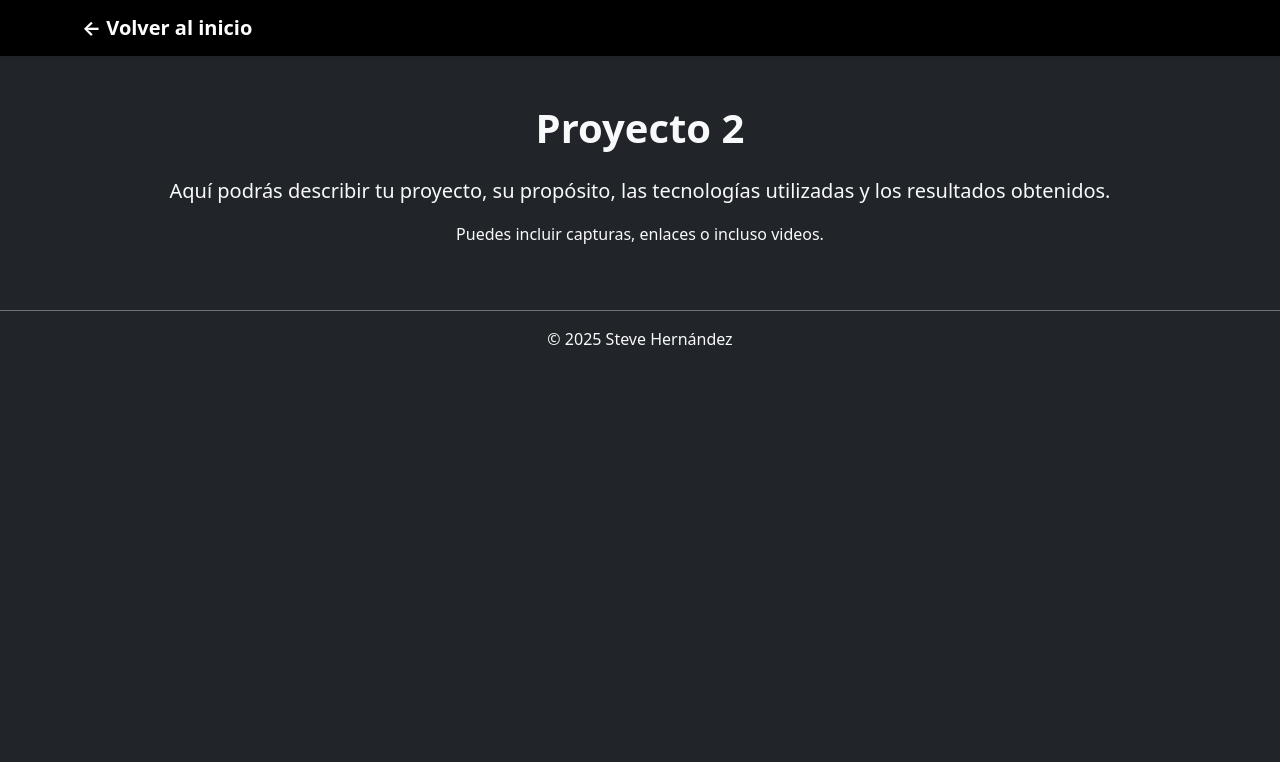
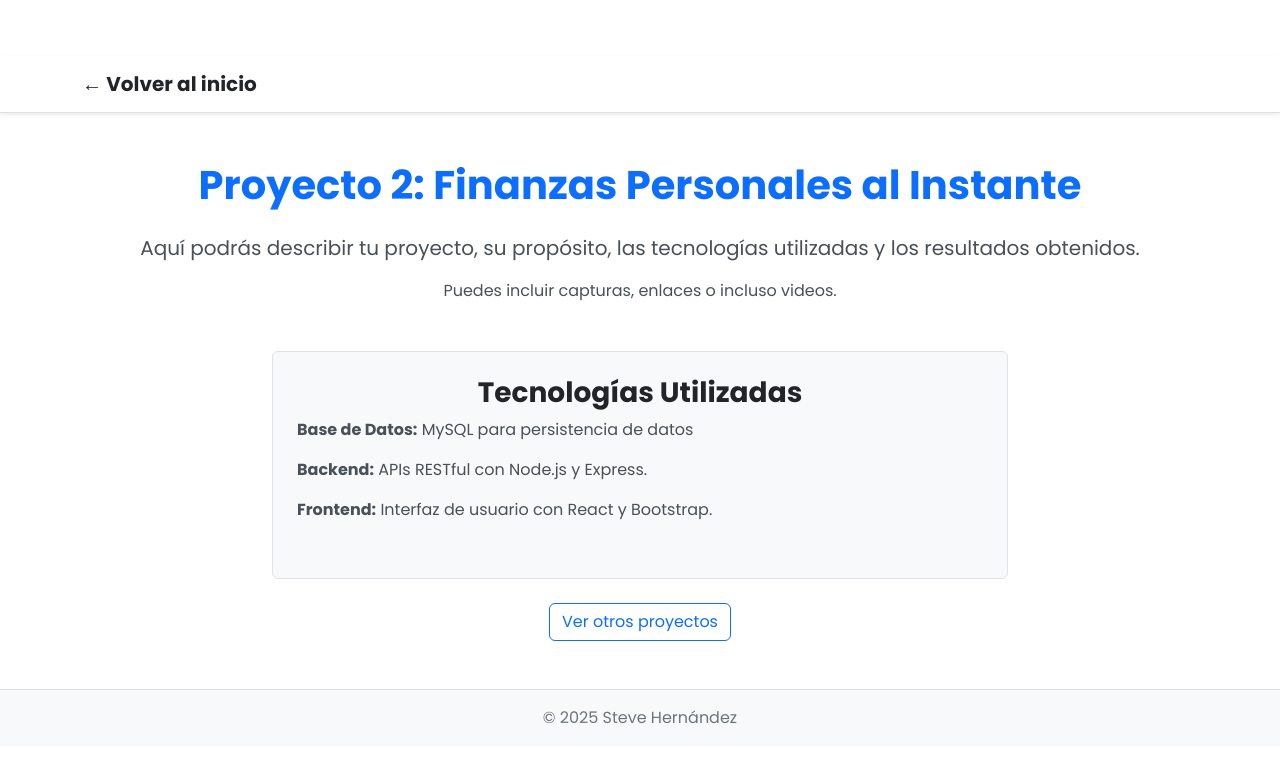
Before and after one commit to sehc0403/SteveHC, a plain HTML site: page proyecto2.html in a window 1280 px wide. Drawn offline with nearby package versions, Linux system fonts and the light colour scheme.

Commit message:
Cambios visuales en html y css los cuales mejoran la visualizacion del app

```diff
--- a/proyecto2.html
+++ b/proyecto2.html
@@ -5,22 +5,38 @@
   <meta name="viewport" content="width=device-width, initial-scale=1.0">
   <title>Proyecto 1 - Steve Hernández</title>
   <link href="https://cdn.jsdelivr.net/npm/bootstrap@5.3.3/dist/css/bootstrap.min.css" rel="stylesheet">
+  <link rel="stylesheet" href="style.css">
+  <link href="https://fonts.googleapis.com/css2?family=Poppins:wght@400;500;600;700&display=swap" rel="stylesheet">
 </head>
-<body class="bg-dark text-light">
+<body>
 
-  <nav class="navbar navbar-expand-lg navbar-dark bg-black shadow-sm">
+  <nav class="navbar navbar-expand-lg navbar-light bg-white shadow-sm">
     <div class="container">
       <a class="navbar-brand fw-bold" href="index.html">← Volver al inicio</a>
     </div>
   </nav>
 
   <section class="container py-5 text-center">
-    <h1 class="fw-bold mb-4">Proyecto 2</h1>
+    <h1 class="fw-bold mb-4">Proyecto 2: Finanzas Personales al Instante</h1>
     <p class="lead">Aquí podrás describir tu proyecto, su propósito, las tecnologías utilizadas y los resultados obtenidos.</p>
     <p>Puedes incluir capturas, enlaces o incluso videos.</p>
+
+    <div class="row mt-5">
+        <div class="col-lg-8 mx-auto">
+            <div class="card p-4">
+                <h3 class="card-title">Tecnologías Utilizadas</h3>
+                <ul class="list-unstyled text-start">
+                    <li><p><strong>Base de Datos:</strong> MySQL para persistencia de datos</p></li>
+                    <li><p><strong>Backend:</strong> APIs RESTful con Node.js y Express.</p></li>
+                    <li><p><strong>Frontend:</strong> Interfaz de usuario con React y Bootstrap.</p></li>
+                </ul>
+            </div>
+            <a href="proyectos.html" class="btn btn-outline-primary mt-4">Ver otros proyectos</a>
+        </div>
+    </div>
   </section>
 
-  <footer class="text-center py-3 bg-dark border-top border-secondary">
+  <footer class="text-center py-3">
     <p class="mb-0">© 2025 Steve Hernández</p>
   </footer>
 
```
Also changed, not shown: proyecto3.html (+20 -4 lines), proyectos.html (+7 -7 lines).
